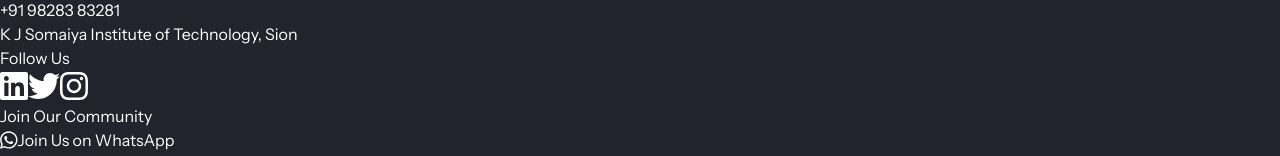
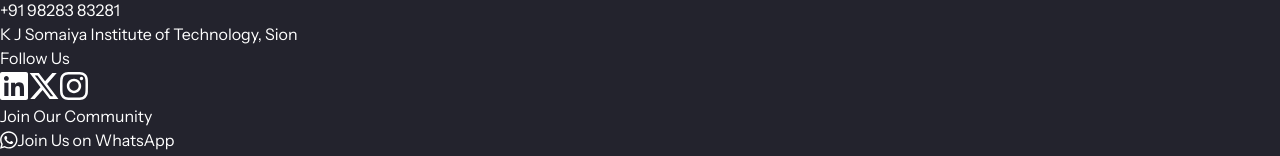
Before and after one commit to aryagami27/Knowhow-Web, a React (Vite) app: page /domains in a window 1280 px wide. Shown: the part 3579-3735 px from the top of the page. Built offline with nearby package versions, Linux system fonts and the light colour scheme.

Commit message:
updated twitter icon

```diff
--- a/src/components/Footer.jsx
+++ b/src/components/Footer.jsx
@@ -1,5 +1,5 @@
 import { FontAwesomeIcon } from '@fortawesome/react-fontawesome';
-import { faFacebook, faTwitter, faInstagram, faWhatsapp, faLinkedin } from '@fortawesome/free-brands-svg-icons';
+import { faInstagram, faWhatsapp, faLinkedin,faXTwitter } from '@fortawesome/free-brands-svg-icons';
 
 function Footer() {
   return (
@@ -42,7 +42,7 @@ function Footer() {
                 <FontAwesomeIcon icon={faLinkedin} size="2x" />
               </a>
               <a href="https://" className="hover:text-gray-400">
-                <FontAwesomeIcon icon={faTwitter} size="2x" />
+                <FontAwesomeIcon icon={faXTwitter} size="2x" />
               </a>
               <a href="https://" className="hover:text-gray-400">
                 <FontAwesomeIcon icon={faInstagram} size="2x" />
```
